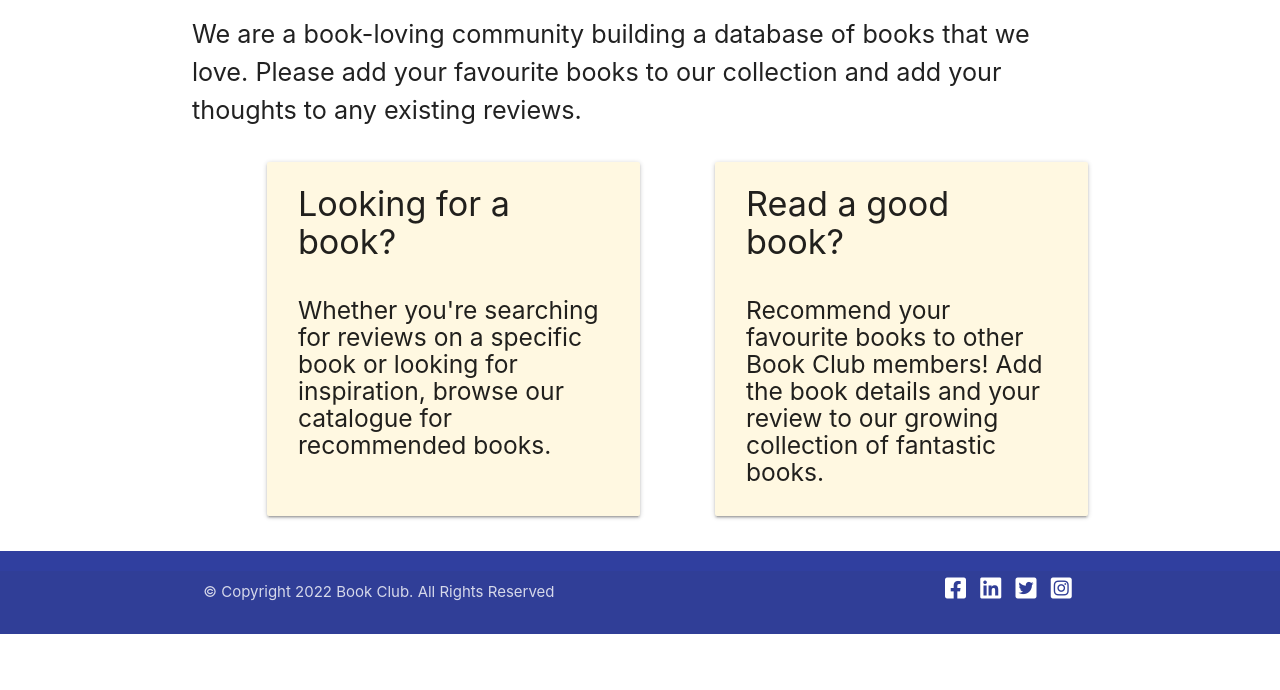
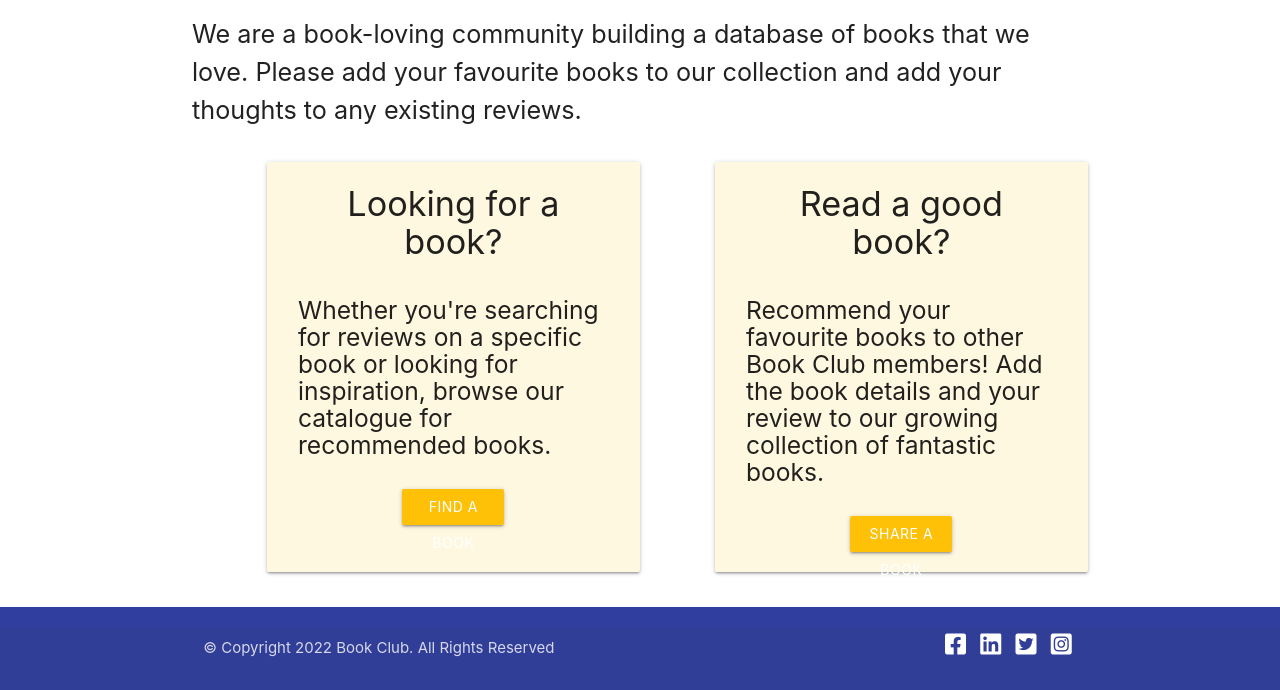
Before and after one commit to Code-Institute-Submissions/Sarah-LB-Milestone3_BookClub_DecResub, a Flask app: page / in a window 1280 px wide. Shown: the part 208-898 px from the top of the page. Before the commit the page ends 842 px from the top, so only its background shows below. Run offline with Flask 2, Linux system fonts and the light colour scheme; some libraries are stand-ins or nearby versions.

Commit message:
add buttons to home page

```diff
--- a/templates/home.html
+++ b/templates/home.html
@@ -6,12 +6,22 @@
 
 <div class="row panel-row">
     <div class="col s12 m5 home_panel card-panel amber lighten-5">
-        <h4>Looking for a book?</h4>
+        <h4 class="center-align">Looking for a book?</h4>
         <h5>Whether you're searching for reviews on a specific book or looking for inspiration, browse our catalogue for recommended books.</h5>
+        <div class="row">
+            <div class="col s4 offset-s4 center-align">
+                <a href="{{ url_for('get_books') }}" class="btn amber"> Find a book </a>
+            </div>
+        </div>
     </div>
     <div class="col s12 m5 offset-m1 home_panel card-panel amber lighten-5">
-        <h4>Read a good book?</h4>
+        <h4 class="center-align">Read a good book?</h4>
         <h5>Recommend your favourite books to other Book Club members! Add the book details and your review to our growing collection of fantastic books.</h5>
+        <div class="row">
+            <div class="col s4 offset-s4 center-align">
+                <a href="{{ url_for('add_book') }}" class="btn amber"> Share a book </a>
+            </div>
+        </div>
     </div>
 </div>
 
```
Also changed, not shown: templates/css_validation.png (renamed from static/images/css_validation.png).
